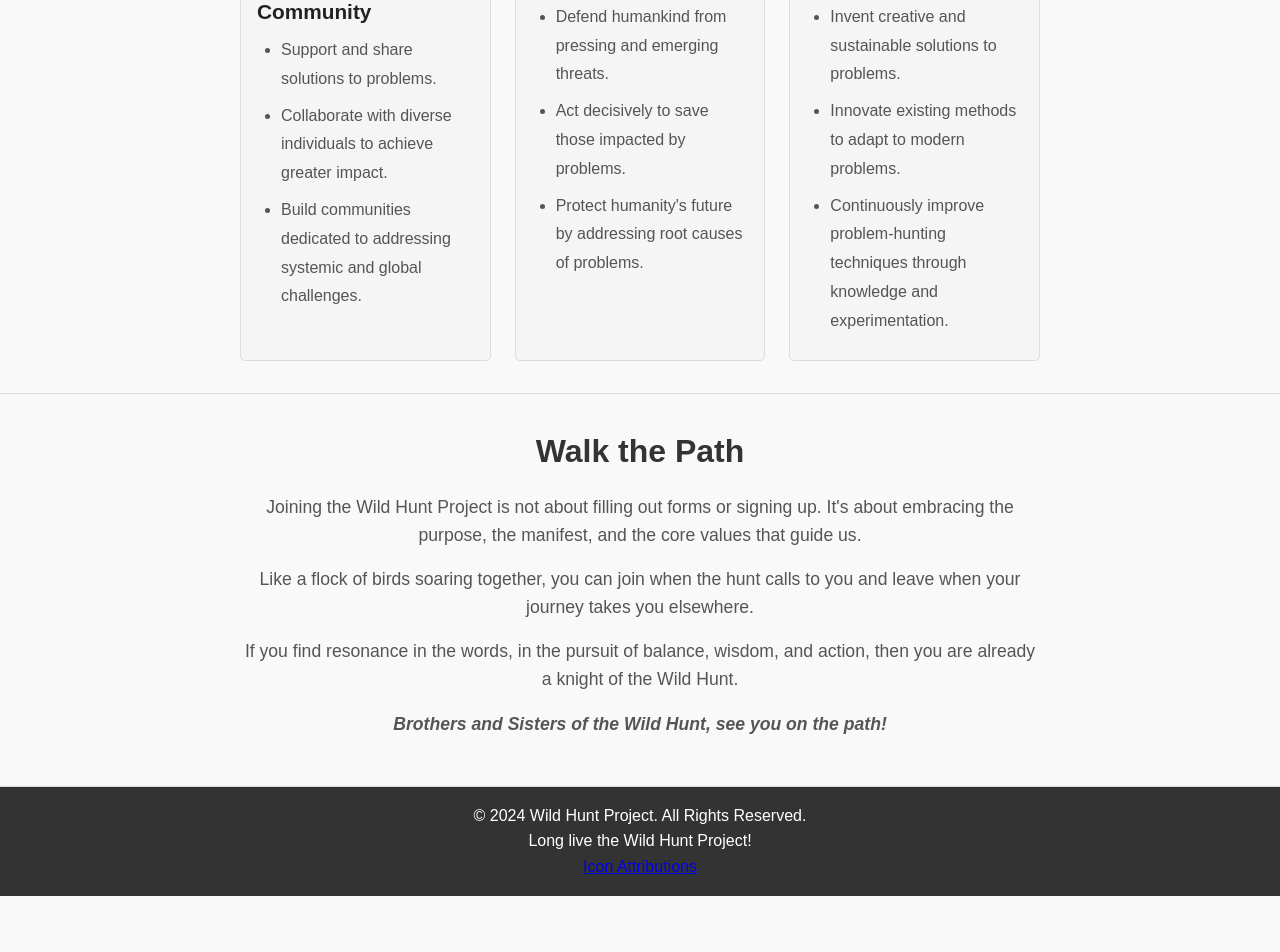
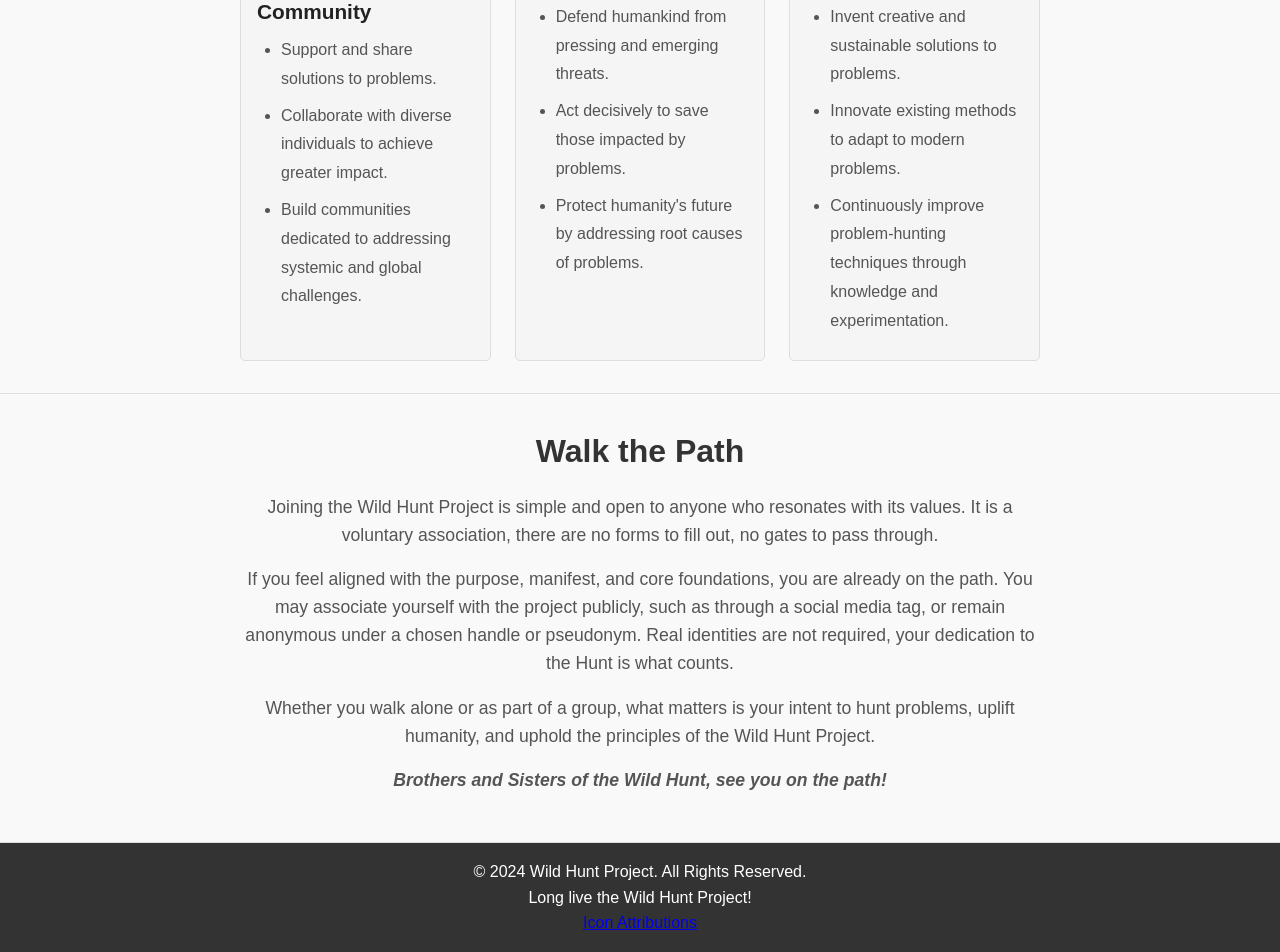
Before and after one commit to LupusArtorias/WildHuntProject, a plain HTML site: page index.html in a window 1280 px wide. Shown: the part 2735-3687 px from the top of the page. Before the commit the page ends 3631 px from the top, so only its background shows below. Drawn offline with Linux system fonts and the light colour scheme.

Commit message:
Updated index.html
The join section now its simpler to understand.

```diff
--- a/index.html
+++ b/index.html
@@ -169,9 +169,9 @@
       <section id="join">
         <div class="container">
           <h2>Walk the Path</h2>
-          <p>Joining the Wild Hunt Project is not about filling out forms or signing up. It&apos;s about embracing the purpose, the manifest, and the core values that guide us.</p>
-          <p>Like a flock of birds soaring together, you can join when the hunt calls to you and leave when your journey takes you elsewhere.</p>
-          <p>If you find resonance in the words, in the pursuit of balance, wisdom, and action, then you are already a knight of the Wild Hunt.</p>
+          <p>Joining the Wild Hunt Project is simple and open to anyone who resonates with its values. It is a voluntary association, there are no forms to fill out, no gates to pass through.</p>
+          <p>If you feel aligned with the purpose, manifest, and core foundations, you are already on the path. You may associate yourself with the project publicly, such as through a social media tag, or remain anonymous under a chosen handle or pseudonym. Real identities are not required, your dedication to the Hunt is what counts.</p>
+          <p>Whether you walk alone or as part of a group, what matters is your intent to hunt problems, uplift humanity, and uphold the principles of the Wild Hunt Project.</p>
 
           <div class="join-manifest">
             <p><em>Brothers and Sisters of the Wild Hunt, see you on the path!</em></p>
```
